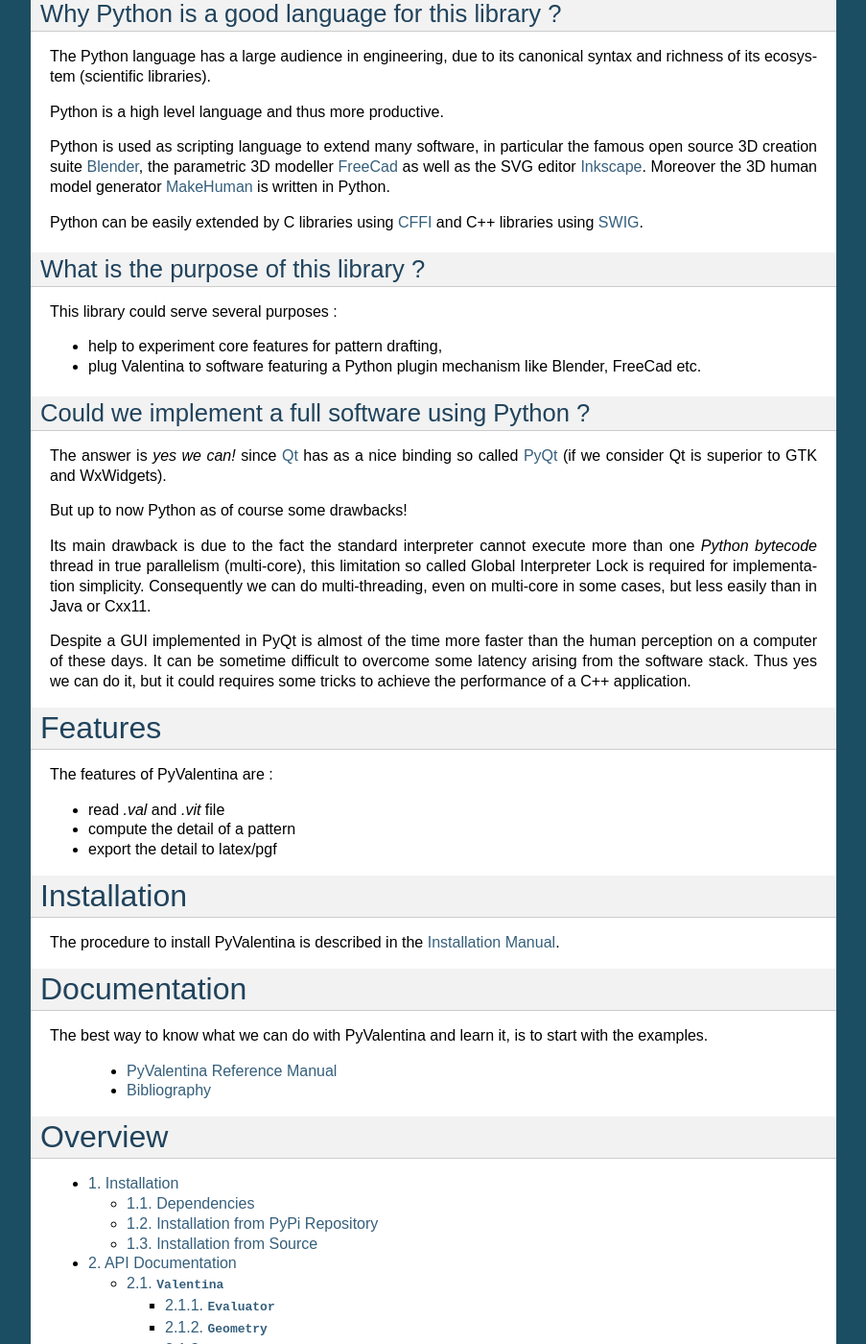
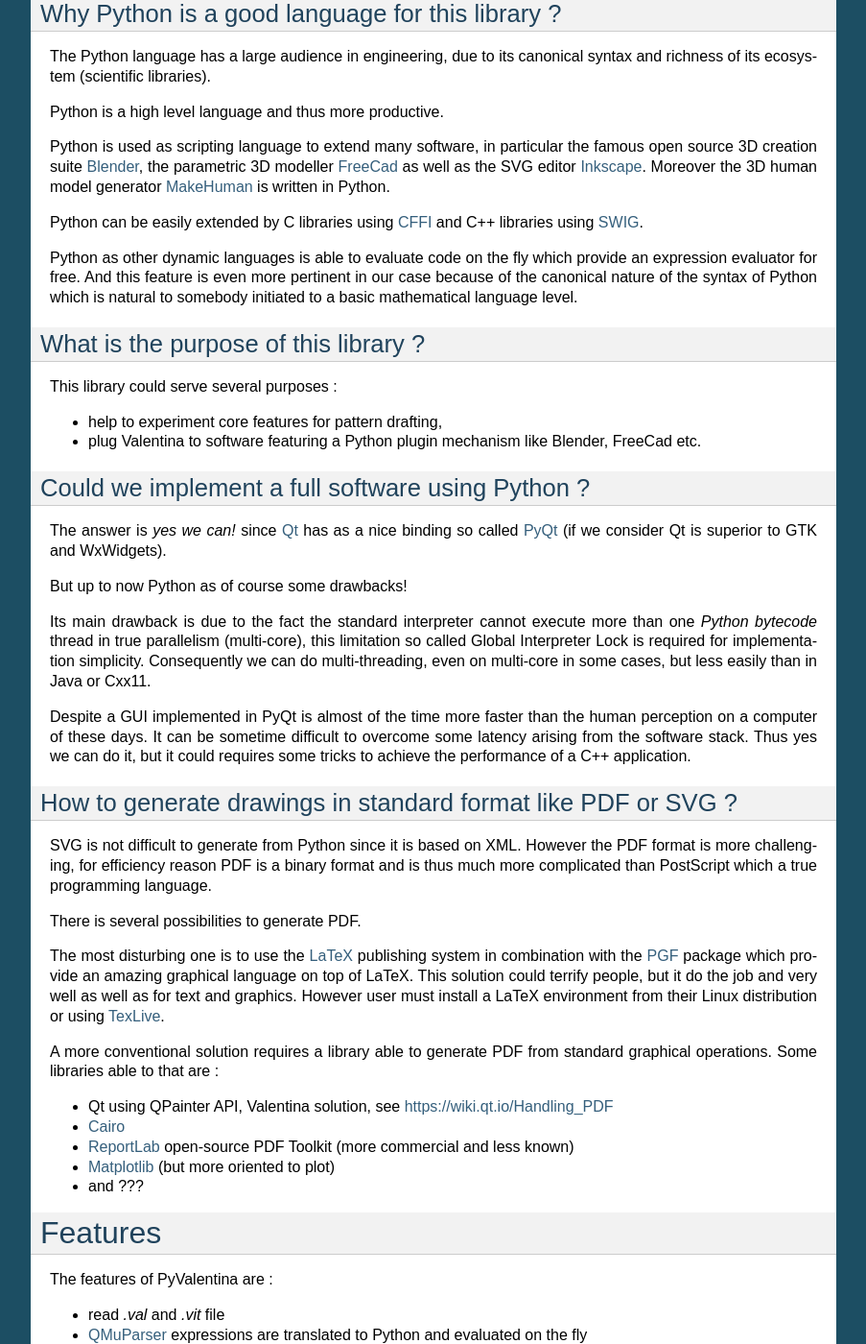
Before and after one commit to FabriceSalvaire/Patro, a Sphinx documentation site: the page built from doc/sphinx/source/index.rst, in a window 1280 px wide and 1400 px high, scrolled down 930 px. Shown: the whole window at 96% size, without its empty margins (198-1101 px from the left). Built offline with Sphinx 7.4.7, drawn with Linux system fonts in a browser that asks for light colours; some of the changed text lies outside the part shown.

Commit message:
updated doc

```diff
--- a/doc/sphinx/source/features.txt
+++ b/doc/sphinx/source/features.txt
@@ -7,5 +7,18 @@
 The features of PyValentina are :
 
 * read *.val* and *.vit* file
+* `QMuParser <http://beltoforion.de/article.php?a=muparser>`_ expressions are translated to Python and evaluated on the fly
 * compute the detail of a pattern
 * export the detail to latex/pgf
+
+Missing features:
+
+* write *.val* and *.vit* file
+* full operation support
+* direct PDF export
+* SVG export
+
+Planed features:
+
+* export to tiled A4 PDF
+* Python API to define pattern
--- a/doc/sphinx/source/introduction.txt
+++ b/doc/sphinx/source/introduction.txt
@@ -53,6 +53,11 @@
 Python can be easily extended by C libraries using `CFFI <http://cffi.readthedocs.io/en/latest>`_
 and C++ libraries using `SWIG <http://www.swig.org>`_.
 
+Python as other dynamic languages is able to evaluate code on the fly which provide an expression
+evaluator for free.  And this feature is even more pertinent in our case because of the canonical
+nature of the syntax of Python which is natural to somebody initiated to a basic mathematical
+language level.
+
 What is the purpose of this library ?
 -------------------------------------
 
@@ -79,3 +84,27 @@
 computer of these days.  It can be sometime difficult to overcome some latency arising from the
 software stack.  Thus yes we can do it, but it could requires some tricks to achieve the performance
 of a C++ application.
+
+How to generate drawings in standard format like PDF or SVG ?
+-------------------------------------------------------------
+
+SVG is not difficult to generate from Python since it is based on XML.  However the PDF format is
+more challenging, for efficiency reason PDF is a binary format and is thus much more complicated
+than PostScript which a true programming language.
+
+There is several possibilities to generate PDF.
+
+The most disturbing one is to use the `LaTeX <https://en.wikipedia.org/wiki/LaTeX>`_ publishing
+system in combination with the `PGF <http://www.texample.net/tikz/examples>`_ package which provide
+an amazing graphical language on top of LaTeX.  This solution could terrify people, but it do the
+job and very well as well as for text and graphics.  However user must install a LaTeX environment
+from their Linux distribution or using `TexLive <https://www.tug.org/texlive>`_.
+
+A more conventional solution requires a library able to generate PDF from standard graphical
+operations.  Some libraries able to that are :
+
+* Qt using QPainter API, Valentina solution, see https://wiki.qt.io/Handling_PDF
+* `Cairo <https://www.cairographics.org/manual/cairo-PDF-Surfaces.html>`_
+* `ReportLab <http://www.reportlab.com/opensource>`_  open-source PDF Toolkit (more commercial and less known)
+* `Matplotlib <http://matplotlib.org>`_ (but more oriented to plot)
+* and ???
```
Also changed, not shown: README.html (+32 -0 lines), README.rst (+39 -0 lines).
